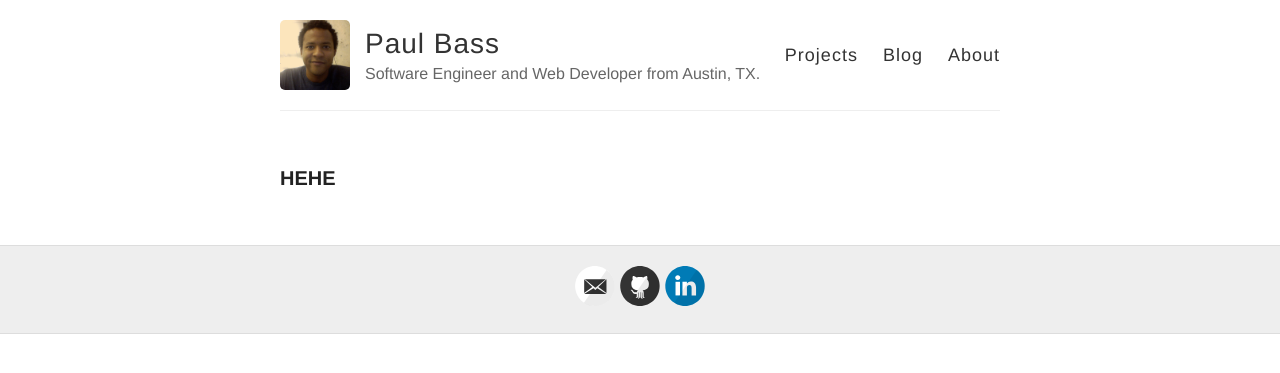
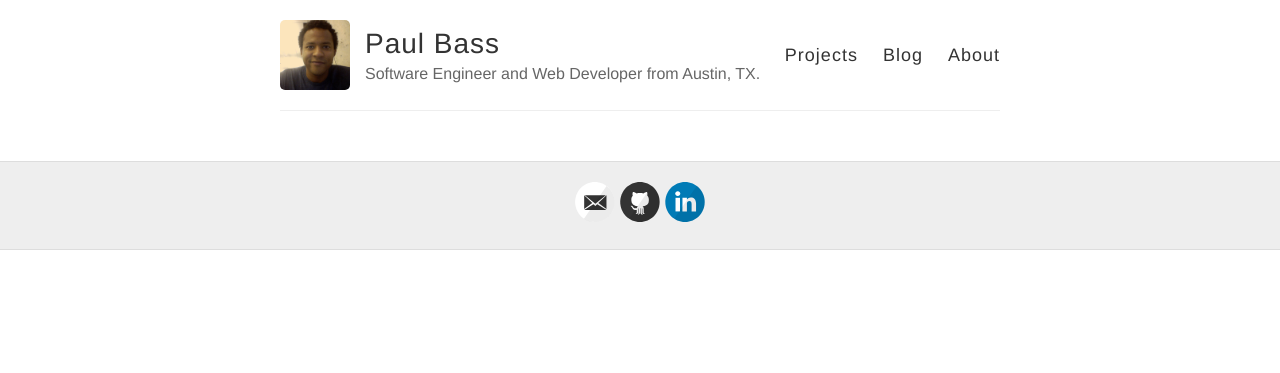
Before and after one commit to gunblader/gunblader.github.io, a Jekyll site: the page built from index.html, in a window 1280 px wide. Shown: the top 373 px of the page. Built offline with Jekyll 4.4.1, drawn with Linux system fonts in a browser that asks for light colours; Markdown is read by kramdown in place of the engine named in the settings.

Commit message:
added a projects page

```diff
--- a/_layouts/default.html
+++ b/_layouts/default.html
@@ -37,7 +37,6 @@
 
     <div id="main" role="main" class="container">
       {{ content }}
-      <h3>HEHE</h3>
     </div>
 
     <div class="wrapper-footer">
--- a/_layouts/portfolio.html
+++ b/_layouts/portfolio.html
@@ -3,10 +3,11 @@
 title: Sample Portfolio Layout
 ---
 <div class="span16">
+  {{ content }}
   <h1>Our Portfolio</h1>
 
   <ul id="projects">
-    {% for project in page.projects %}
+    {% for project in site.projects %}
       <li class="project span5">
         <a href="/portfolio/{{ project[0] }}">
           {% if project[1].image %}
```
